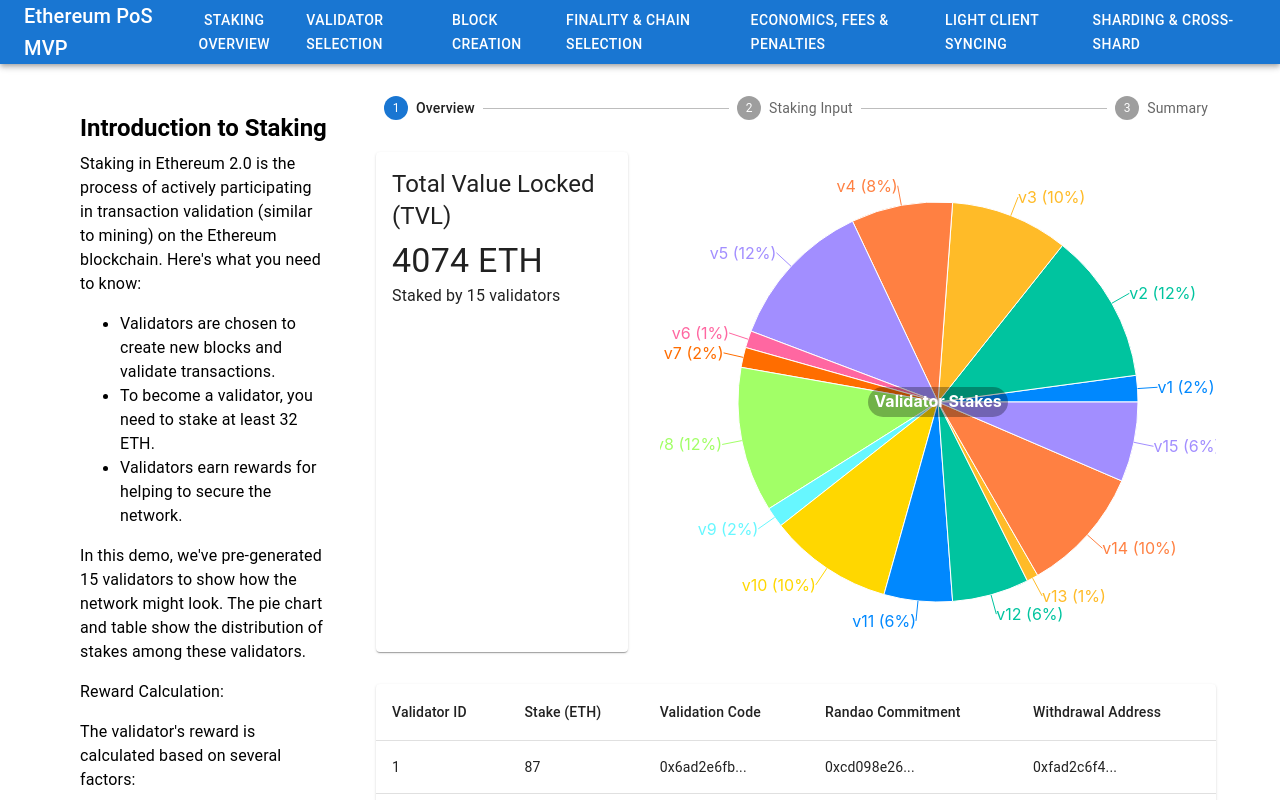
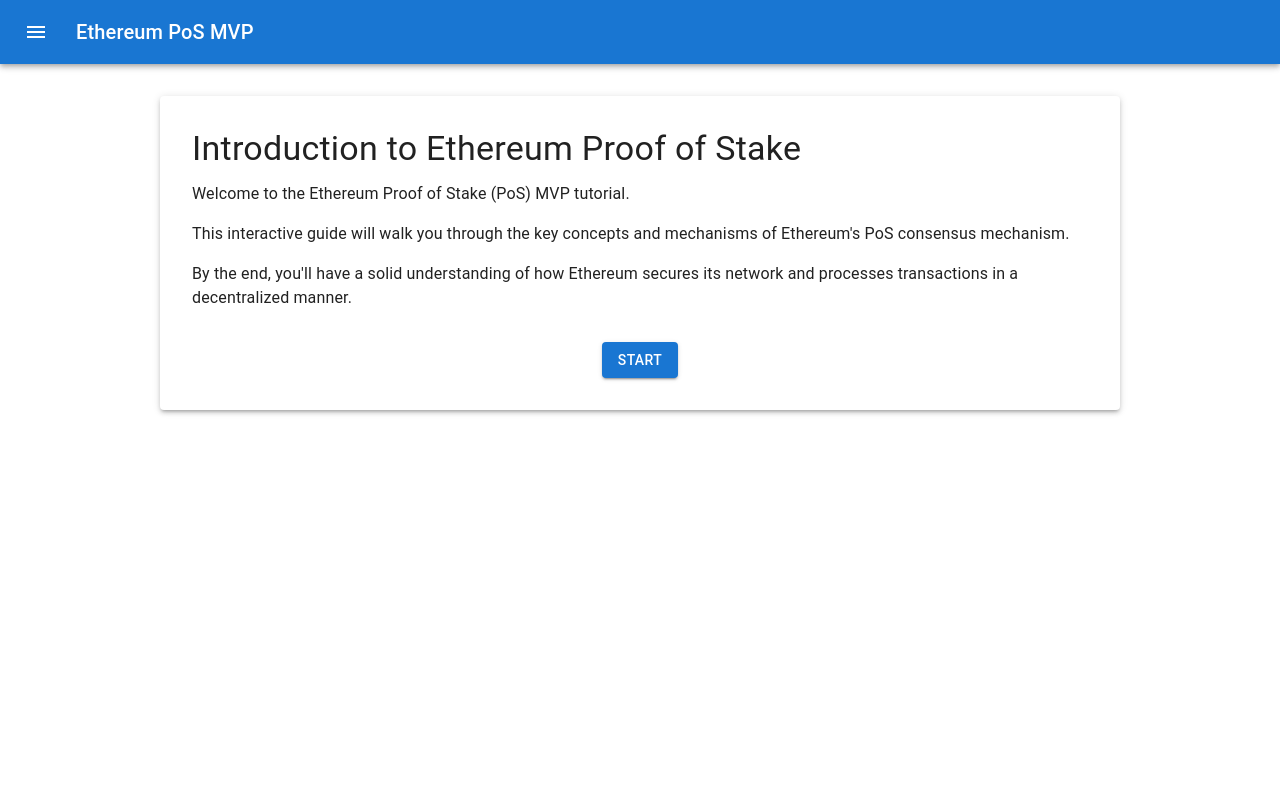
Before and after one commit to tim-sha256/ether-pos, a React (Create React App) app: page / in a window 1280 px wide. Shown: the top 800 px of the page. Built offline with nearby package versions, Linux system fonts and the light colour scheme.

Commit message:
added first and last text sections

```diff
--- a/src/App.js
+++ b/src/App.js
@@ -1,6 +1,8 @@
-import React from 'react';
+import React, { useState } from 'react';
 import { BrowserRouter as Router, Routes, Route, Link } from 'react-router-dom';
-import { AppBar, Toolbar, Typography, Button, Box } from '@mui/material';
+import { AppBar, Toolbar, Typography, IconButton, Drawer, List, ListItem, ListItemText, Box, Button } from '@mui/material';
+import MenuIcon from '@mui/icons-material/Menu';
+import Introduction from './components/Introduction';
 import StakingOverview from './components/StakingOverview';
 import ValidatorSelection from './components/ValidatorSelection';
 import BlockCreation from './components/BlockCreation';
@@ -8,43 +10,81 @@ import FinalityAndChainSelection from './components/FinalityAndChainSelection';
 import EconomicsFeesAndPenalties from './components/EconomicsFeesAndPenalties/EconomicsFeesAndPenalties';
 import LightClientSyncing from './components/LightClientSyncing';
 import ShardingAndCrossShard from './components/ShardingAndCrossShard';
+import Conclusion from './components/Conclusion';
+
+const navItems = [
+  { name: 'Introduction', path: '/' },
+  { name: 'Staking Overview', path: '/staking-overview' },
+  { name: 'Validator Selection', path: '/validator-selection' },
+  { name: 'Block Creation', path: '/block-creation' },
+  { name: 'Finality & Chain Selection', path: '/finality-and-chain-selection' },
+  { name: 'Economics, Fees & Penalties', path: '/economics-fees-and-penalties' },
+  { name: 'Light Client Syncing', path: '/light-client-syncing' },
+  { name: 'Sharding & Cross-Shard', path: '/sharding-and-cross-shard' },
+  { name: 'Conclusion and Reference List', path: '/conclusion' },
+];
 
 function Navigation() {
+  const [drawerOpen, setDrawerOpen] = useState(false);
+
+  const toggleDrawer = (open) => (event) => {
+    if (event.type === 'keydown' && (event.key === 'Tab' || event.key === 'Shift')) {
+      return;
+    }
+    setDrawerOpen(open);
+  };
+
   const handleStakingOverviewNavigation = () => {
     if (window.confirm("Are you sure you want to start over? This will reset all your progress.")) {
       window.location.href = '/';
     }
+    setDrawerOpen(false);
   };
 
+  const list = () => (
+    <Box
+      sx={{ width: 250 }}
+      role="presentation"
+      onClick={toggleDrawer(false)}
+      onKeyDown={toggleDrawer(false)}
+    >
+      <List>
+        {navItems.map((item) => (
+          <ListItem button key={item.name} component={Link} to={item.path}>
+            <ListItemText primary={item.name} />
+          </ListItem>
+        ))}
+      </List>
+    </Box>
+  );
+
   return (
+    <>
       <AppBar position="static">
         <Toolbar>
+          <IconButton
+            size="large"
+            edge="start"
+            color="inherit"
+            aria-label="menu"
+            sx={{ mr: 2 }}
+            onClick={toggleDrawer(true)}
+          >
+            <MenuIcon />
+          </IconButton>
           <Typography variant="h6" component="div" sx={{ flexGrow: 1 }}>
             Ethereum PoS MVP
           </Typography>
-        <Button color="inherit" onClick={handleStakingOverviewNavigation}>
-          Staking Overview
-        </Button>
-        <Button color="inherit" component={Link} to="/validator-selection">
-          Validator Selection
-        </Button>
-        <Button color="inherit" component={Link} to="/block-creation">
-          Block Creation
-        </Button>
-        <Button color="inherit" component={Link} to="/finality-and-chain-selection">
-          Finality & Chain Selection
-        </Button>
-        <Button color="inherit" component={Link} to="/economics-fees-and-penalties">
-          Economics, Fees & Penalties
-        </Button>
-        <Button color="inherit" component={Link} to="/light-client-syncing">
-          Light Client Syncing
-        </Button>
-        <Button color="inherit" component={Link} to="/sharding-and-cross-shard">
-          Sharding & Cross-Shard
-        </Button>
         </Toolbar>
       </AppBar>
+      <Drawer
+        anchor="left"
+        open={drawerOpen}
+        onClose={toggleDrawer(false)}
+      >
+        {list()}
+      </Drawer>
+    </>
   );
 }
 
@@ -54,13 +94,15 @@ function App() {
       <Navigation />
       <Box sx={{ mt: 4, mb: 4 }}>
         <Routes>
-          <Route path="/" element={<StakingOverview />} />
+          <Route path="/" element={<Introduction />} />
+          <Route path="/staking-overview" element={<StakingOverview />} />
           <Route path="/validator-selection" element={<ValidatorSelection />} />
           <Route path="/block-creation" element={<BlockCreation />} />
           <Route path="/finality-and-chain-selection" element={<FinalityAndChainSelection />} />
           <Route path="/economics-fees-and-penalties" element={<EconomicsFeesAndPenalties />} />
           <Route path="/light-client-syncing" element={<LightClientSyncing />} />
           <Route path="/sharding-and-cross-shard" element={<ShardingAndCrossShard />} />
+          <Route path="/conclusion" element={<Conclusion />} />
         </Routes>
       </Box>
     </Router>
--- /dev/null
+++ b/src/components/Conclusion.js
@@ -0,0 +1,24 @@
+import React from 'react';
+import { Box, Typography, Paper } from '@mui/material';
+import sidebarContent from '../sidebarContent.json';
+
+function Conclusion() {
+  const content = sidebarContent.conclusion;
+
+  return (
+    <Box sx={{ display: 'flex', justifyContent: 'center', mt: 4 }}>
+      <Paper elevation={3} sx={{ width: '70%', p: 4 }}>
+        <Typography variant="h4" gutterBottom>
+          {content.title}
+        </Typography>
+        {content.content.map((paragraph, index) => (
+          <Typography key={index} paragraph>
+            {paragraph}
+          </Typography>
+        ))}
+      </Paper>
+    </Box>
+  );
+}
+
+export default Conclusion;
--- /dev/null
+++ b/src/components/Introduction.js
@@ -0,0 +1,30 @@
+import React from 'react';
+import { Box, Typography, Button, Paper } from '@mui/material';
+import { Link } from 'react-router-dom';
+import sidebarContent from '../sidebarContent.json';
+
+function Introduction() {
+  const content = sidebarContent.introduction;
+
+  return (
+    <Box sx={{ display: 'flex', justifyContent: 'center', mt: 4 }}>
+      <Paper elevation={3} sx={{ width: '70%', p: 4 }}>
+        <Typography variant="h4" gutterBottom>
+          {content.title}
+        </Typography>
+        {content.content.map((paragraph, index) => (
+          <Typography key={index} paragraph>
+            {paragraph}
+          </Typography>
+        ))}
+        <Box sx={{ display: 'flex', justifyContent: 'center', mt: 4 }}>
+          <Button component={Link} to="/staking-overview" variant="contained" color="primary">
+            Start
+          </Button>
+        </Box>
+      </Paper>
+    </Box>
+  );
+}
+
+export default Introduction;
--- a/src/sidebarContent.json
+++ b/src/sidebarContent.json
@@ -1,4 +1,20 @@
 {
+  "introduction": {
+    "title": "Introduction to Ethereum Proof of Stake",
+    "content": [
+      "Welcome to the Ethereum Proof of Stake (PoS) MVP tutorial.",
+      "This interactive guide will walk you through the key concepts and mechanisms of Ethereum's PoS consensus mechanism.",
+      "By the end, you'll have a solid understanding of how Ethereum secures its network and processes transactions in a decentralized manner."
+    ]
+  },
+  "conclusion": {
+    "title": "Conclusion and Reference List",
+    "content": [
+      "Congratulations on completing the Ethereum Proof of Stake MVP tutorial!",
+      "You've now gained insights into the core components of Ethereum's PoS system, from staking to sharding.",
+      "For further reading and references, please check the list below."
+    ]
+  },
   "step0": {
     "title": "Introduction to Staking",
     "content": [
```
Lines whose indentation alone changed are shown as unchanged.
